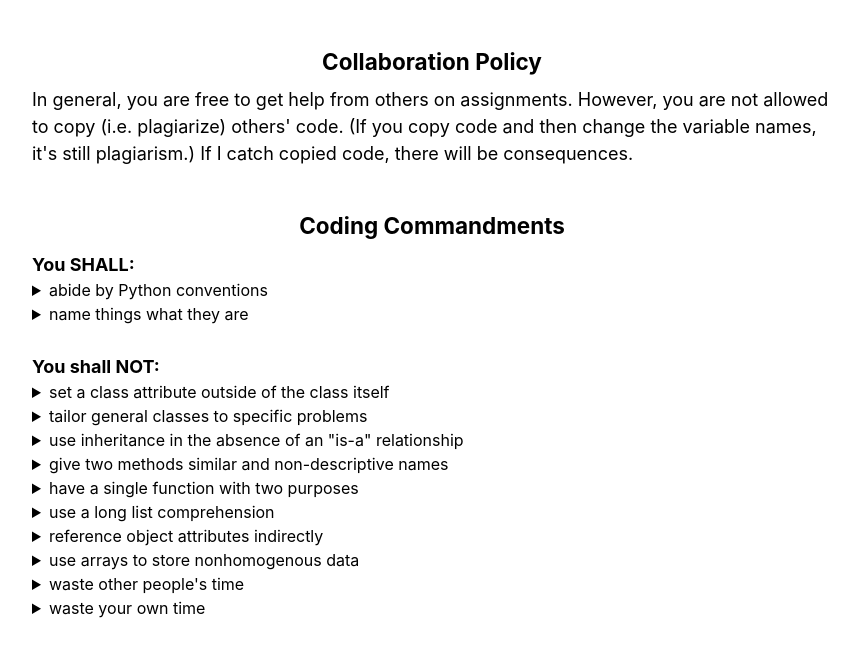
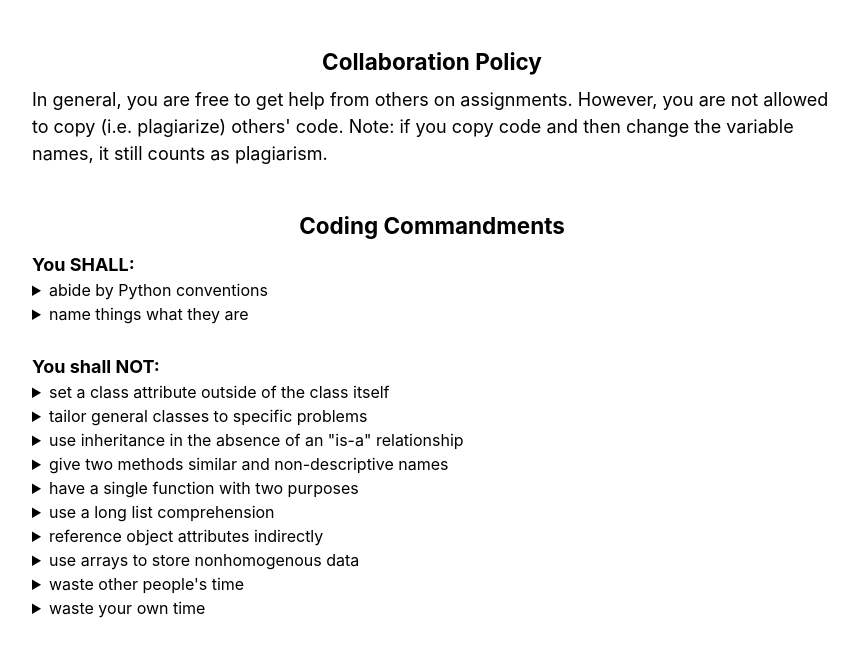
Before and after one commit to skycakjustin/eurisko-us.github.io, a Jekyll site: the page built from _pages/resources.md, in a window 1280 px wide and 900 px high, scrolled down 1410 px, cut to the strip 171-828 px from the top of the window. Shown: the whole strip, without its empty margins (208-1066 px from the left). Built offline with Jekyll 4.4.1, drawn with Linux system fonts in a browser that asks for light colours.

Commit message:
Update resources.md

```diff
--- a/_pages/resources.md
+++ b/_pages/resources.md
@@ -24,7 +24,9 @@ author_profile: false
 ## [<center>Collaboration Policy</center>](#collaboration-policy)
 
 <div style="width:100%; max-width:800px; margin:auto">
-  In general, you are free to get help from others on assignments. However, you are not allowed to copy (i.e. plagiarize) others' code. (If you copy code and then change the variable names, it's still plagiarism.) If I catch copied code, there will be consequences.
+  In general, you are free to get help from others on assignments. However, you are not allowed to copy (i.e. plagiarize) others' code.
+
+  Note: if you copy code and then change the variable names, it still counts as plagiarism.
 </div>
 
 ## [<center>Coding Commandments</center>](#coding-commandments)
```
